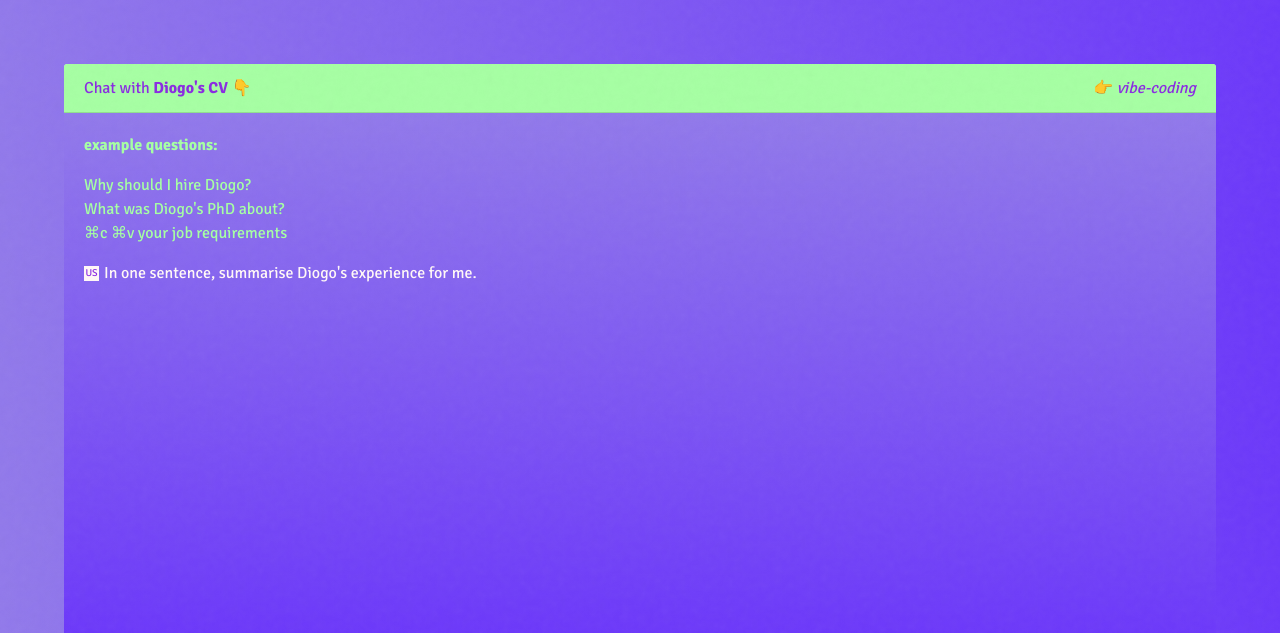
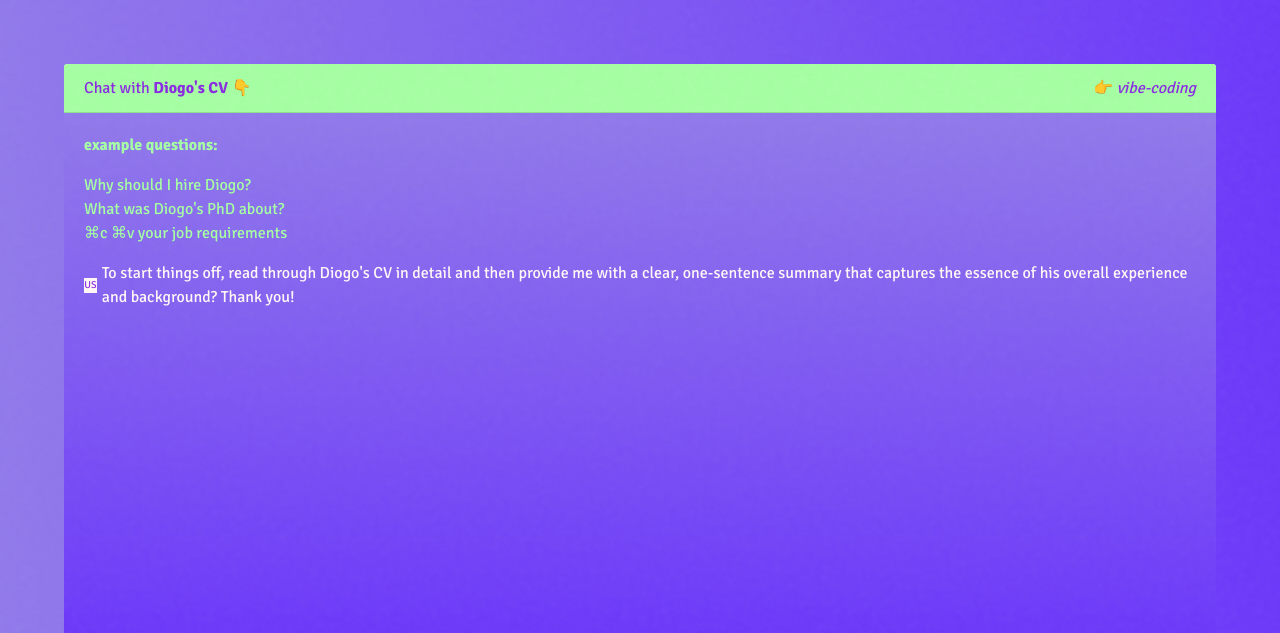
Before and after one commit to diogodebastos/cavai, a Django app: template cavai/templates/chatbot.html in a window 1280 px wide. Shown: the top 633 px of the page. Run offline with Django 4.2, Linux system fonts and the light colour scheme; the template is opened without the code that fills it, so the values that code supplies are empty; some libraries are stand-ins or nearby versions.

Commit message:
delay a bit for better UX

```diff
--- a/cavai/templates/chatbot.html
+++ b/cavai/templates/chatbot.html
@@ -253,7 +253,7 @@
       if (index < message.length) {
         element.innerHTML += message.charAt(index);
         index++;
-        setTimeout(type, 5); // Adjust the delay between letters if needed
+        setTimeout(type, 30); // Adjust the delay between letters if needed
         element.scrollTop = element.scrollHeight; // Auto-scroll
         messagesBox.scrollTop = messagesBox.scrollHeight;
       }
@@ -350,7 +350,7 @@
       });
   });
   window.addEventListener('load', () => {
-  const initialMessage = "In one sentence, summarise Diogo's experience for me.";
+  const initialMessage = "To start things off, read through Diogo's CV in detail and then provide me with a clear, one-sentence summary that captures the essence of his overall experience and background? Thank you!";
   messageInput.value = initialMessage;
   messageForm.dispatchEvent(new Event('submit'));
   typeMessage(messageInput, initialMessage);
```
